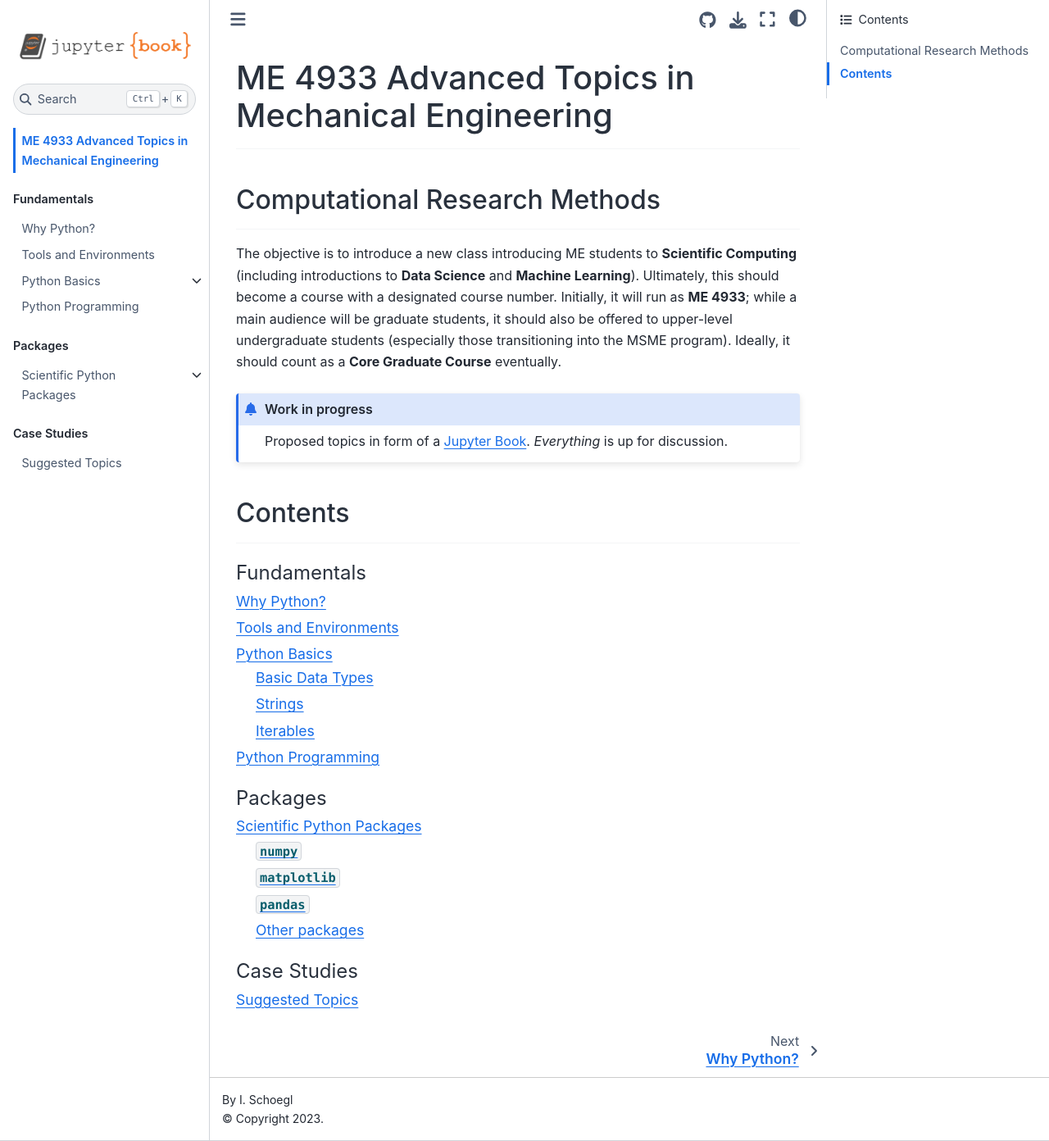
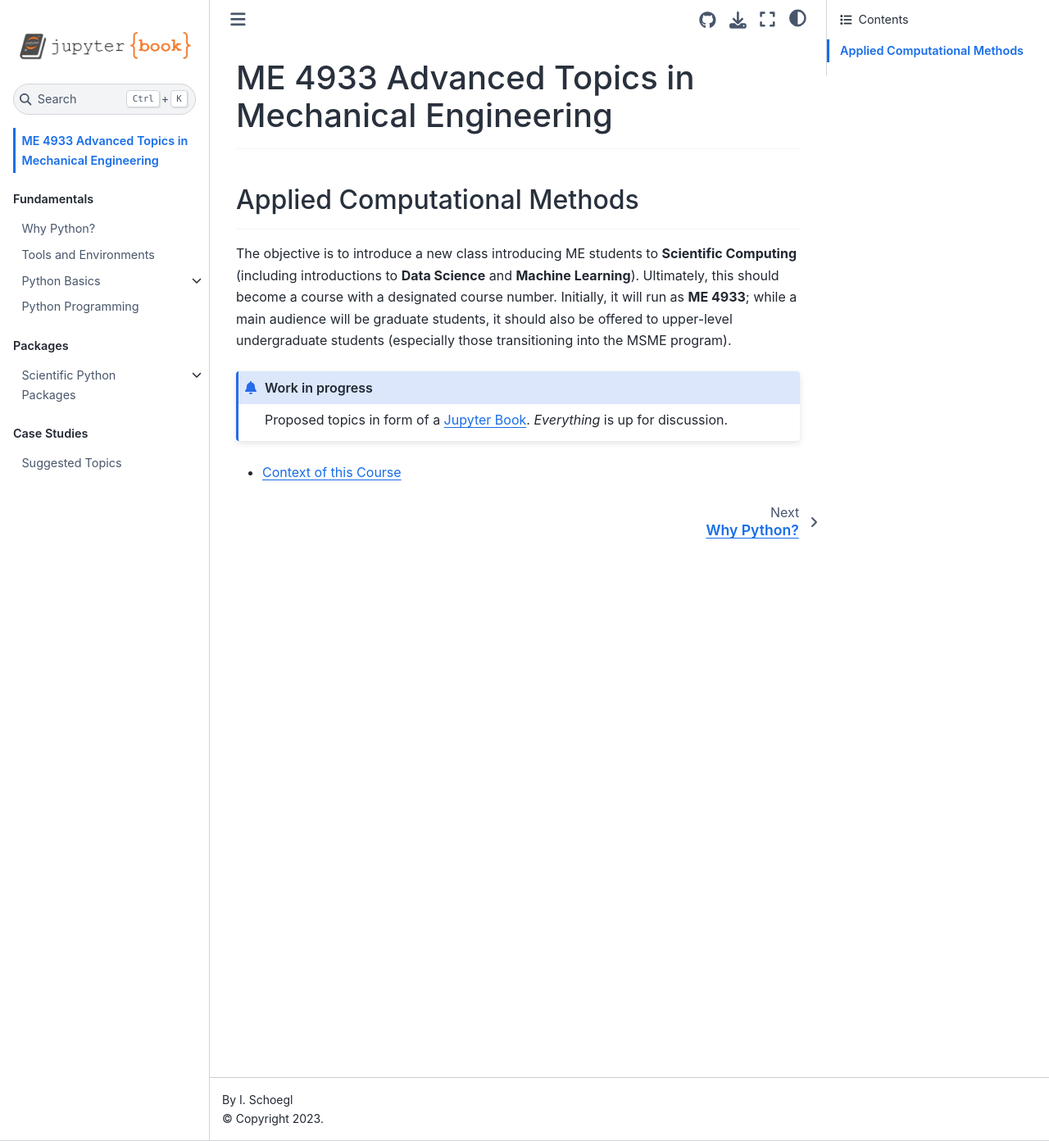
Before and after one commit to ischoegl/ME-4933-adv-topics, a Jupyter Book: the page built from intro.md, in a window 1280 px wide and 1392 px high. Shown: the whole window at 82% size. Built offline with Jupyter Book 1.0.4 settings and Sphinx 7.4.7 and the Sphinx Book theme 1.1.4, drawn with Linux system fonts in a browser that asks for light colours; some of the changed lines change nothing that is shown.

Commit message:
Add other courses

````diff
--- /dev/null
+++ b/context.md
@@ -0,0 +1,45 @@
+# Context
+<hr>
+
+## Relevant Courses in Mechanical Engineering
+<hr>
+
+### Active Courses
+
+* **ME 2543 Simulation Methods for Mechanical Engineers:** Computer-based problem solving techniques for mechanical engineering; numeric linear algebra and solution of ordinary differential equations; use of computers in simulations of mechanical engineering systems.
+
+### Legacy Courses
+
+Most have not been taught in many years.
+
+* **ME 4573 Interactive Computer Graphics:** Analytical treatment of graphics using the digital computer; graphical display and input devices; computer graphics systems and standards; two- and three-dimensional transformations; geometric modeling; interactive techniques; basic data structures; realism in 3-D graphics; future trends.
+* **ME 4583 Applied Computer Graphics:** Application of computer graphics techniques to solve specific problems in engineering design, scientific visualization, and digital media.
+* **ME 4823 Interdisciplinary Fluid Dynamics: Computational Methods:** Numerical solution strategies for differential equations relevant to fluid flow and transport processes. Finite-difference, finite-volume and finite-element methods. Parallel computations.
+* **ME 7343 Computation of Fluid Flow and Heat Transfer:** Finite-difference methods for solving equations of fluid motions and energy; computer program use to solve complex problems involving fluid flow; heat transfer and chemical reaction; mathematical models for turbulence; radiation and combustion; their computing implications; application of prediction procedures for practical situations.
+* **ME 7533 Numerical Methods in Applied Mechanics:** Computer methods used to solve engineering problems; advanced numerical methods
+
+## Other Courses at the LSU College of Engineering
+<hr>
+
+### Computer Science
+
+* **CSC 2730 Data Science and Analytics:**  Effective and efficient strategies for data capture; the relational database model, queries, and web programming; data mining and data warehousing process; descriptive statistics and visualization techniques; introduction to computational analysis and multidimensional analysis.
+* **CSC 3102 Advanced Data Structures and Algorithm Analysis:** Description and utilization of formal ADT representations, especially those on lists, sets, and graphs; time and space analysis of recursive and nonrecursive algorithms, including graph and sorting algorithms; algorithm design techniques.
+* **CSC 3730 Machine Learning and Data Analytics:** Machine learning principles and methods; advanced analytics for data; techniques for optimization and visualization; applications related to organizational performance and operational efficiency.
+* **CSC 4512 Optimization: Modeling Approaches, Algorithms and Applications:** Optimization as a modeling tool with emphasis on modeling approaches, fundamental algorithms and applications in many diverse domains.
+* **CSC 4700 Special Topics - Applied Deep Learning:** *Introduction to deep learning and its application. Does not cover different optimization algorithms, hyperparameter tunning etc.*
+* **CSC 7333 Machine Learning:** Fundamental principles of machine learning; inductive learning; explanation-based learning; computational approach to Boolean function learning; learning formal languages and recursive theories; neural network learning and genetic algorithms; applications of machine learning. (*Fast-paced with some prior knowledge about ML being vital*)
+* **CSC 7343 Deep Learning Systems:** Deep neural networks, including convolutional and recurrent/recursive neural networks, deep belief networks and autoencoders; related hardware and software support; applications such as image and natural language understanding.
+* **CSC 7442 Data Mining and Knowledge Discovery:** Introduction to data mining and knowledge discovery in databases; data cleaning, statistical techniques, association rule learning; time series and spatial data mining algorithms, clustering algorithms, data visualization.
+* **CSC 7443 Scientific Information Visualization:** Study of computer visualization principles, techniques and tools used for explaining and understanding information; includes visualization algorithms, techniques and applications.
+
+### Petroleum Engineering
+
+* **PETE 2061 Statistics and Data Visualization for Petroleum Engineers:** Introduction to data collection, visualization, and statistics for petroleum engineers; introduction to modern programming techniques and software used in these applications.
+* **PETE 3061 Computational Methods and Data Analytics in Petroleum Engineering:** Fundamentals of computational methods and data analytics with applications to modern petroleum engineering problems
+* **PETE 4161 Petroleum Engineering Applications of Data Analytics:** Fundamentals of data, statistics, and various relevant data mining algorithms applied to petroleum engineering problems
+
+### Chemical Engineering
+
+* **CHE 2176 Numerical Methods and Programming for Chemical Engineers:** Basic concepts and techniques in analysis of engineering processes; mathematical description of physical systems and application of modern computers to solution of resulting equations. A three-hour computer lab will reinforce lecture material and give practical experience in scripting/programming.
+* **CHE 7530 Computational Methods in Chemical Engineering:** Advanced computational modeling techniques widely used in one or more of the following areas that are relevant to the modern chemical engineering discipline, including: catalysis and reaction engineering; thermodynamics; transport phenomena; process control. (*Solving differential equations using MATLAB and COMSOL. Project-heavy course. Covers computational methods in transport, discretization, stability, bifurcation, chaos etc.*)
--- a/intro.md
+++ b/intro.md
@@ -1,18 +1,14 @@
 # ME 4933 Advanced Topics in Mechanical Engineering
 <hr>
 
-## Computational Research Methods
+## Applied Computational Methods
 <hr>
 
 The objective is to introduce a new class introducing ME students to
-**Scientific Computing** (including introductions to **Data Science** and **Machine Learning**). Ultimately, this should become a course with a designated course number. Initially, it will run as **ME 4933**; while a main audience will be graduate students, it should also be offered to upper-level undergraduate students (especially those transitioning into the MSME program). Ideally, it should count as a **Core Graduate Course** eventually.
+**Scientific Computing** (including introductions to **Data Science** and **Machine Learning**). Ultimately, this should become a course with a designated course number. Initially, it will run as **ME 4933**; while a main audience will be graduate students, it should also be offered to upper-level undergraduate students (especially those transitioning into the MSME program).
 
 ```{admonition} Work in progress
 Proposed topics in form of a [Jupyter Book](https://jupyterbook.org). *Everything* is up for discussion.
 ```
 
-## Contents
-<hr>
-
-```{tableofcontents}
-```
+* [Context of this Course](context.md)
````
